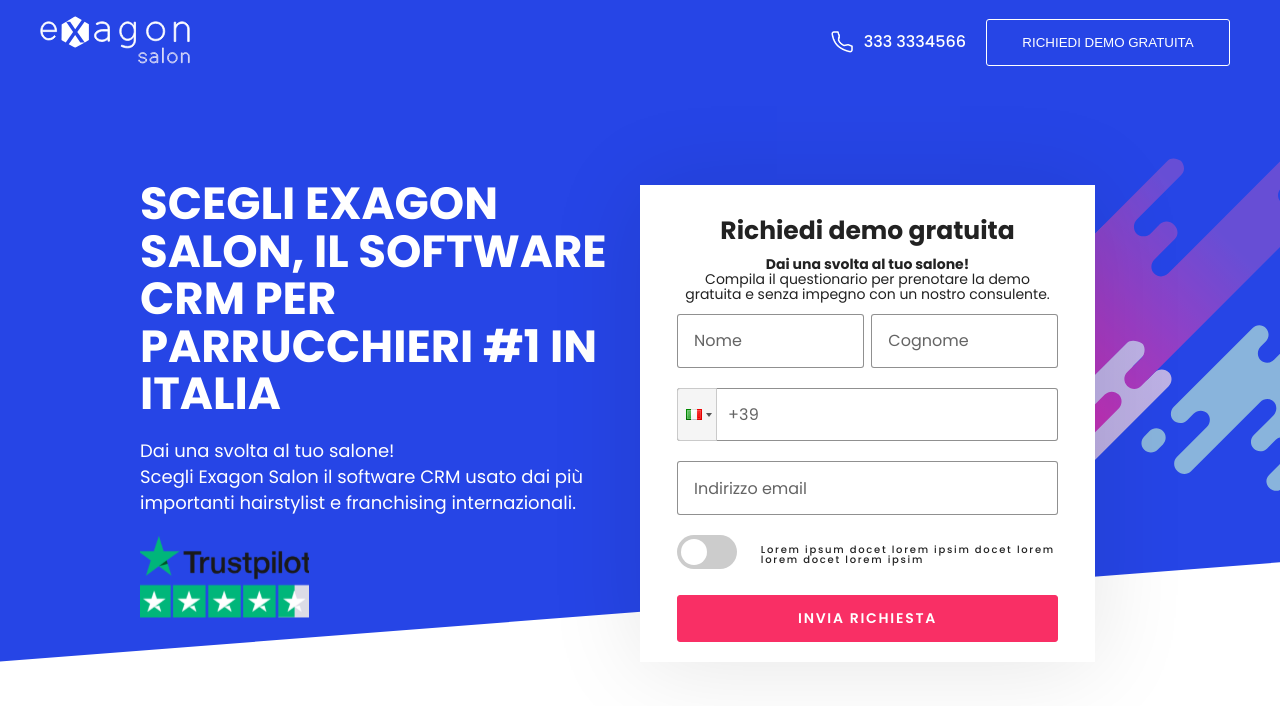
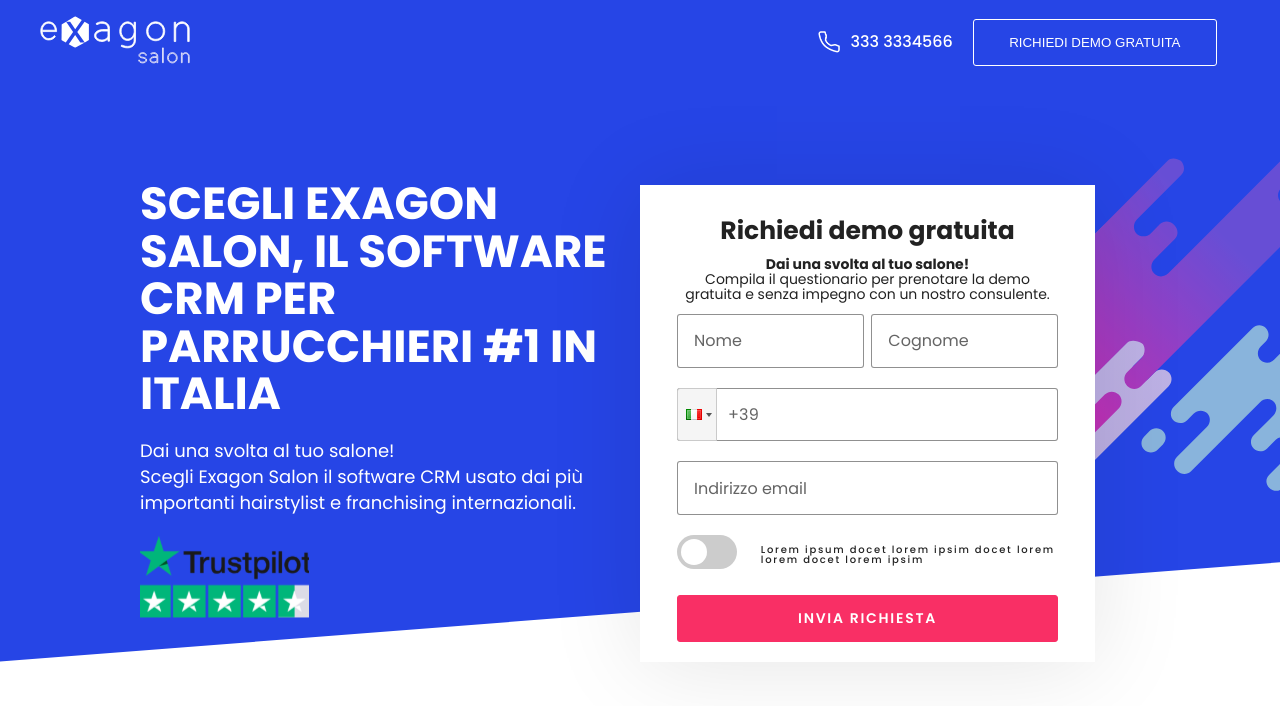
Before and after one commit to syedmahmad/next-14, a Next.js app: page / in a window 1280 px wide. Shown: the top 706 px of the page. Built offline with nearby package versions, Linux system fonts and the light colour scheme.

Commit message:
fixed scrolling

```diff
--- a/app/components/Header/Header.module.css
+++ b/app/components/Header/Header.module.css
@@ -1,6 +1,6 @@
 .main {
   height: 75px;
-  width: 100%;
+  width: 98.97%;
   background-color: #2645e6;
   padding: 10px 40px;
   position: fixed;
```
